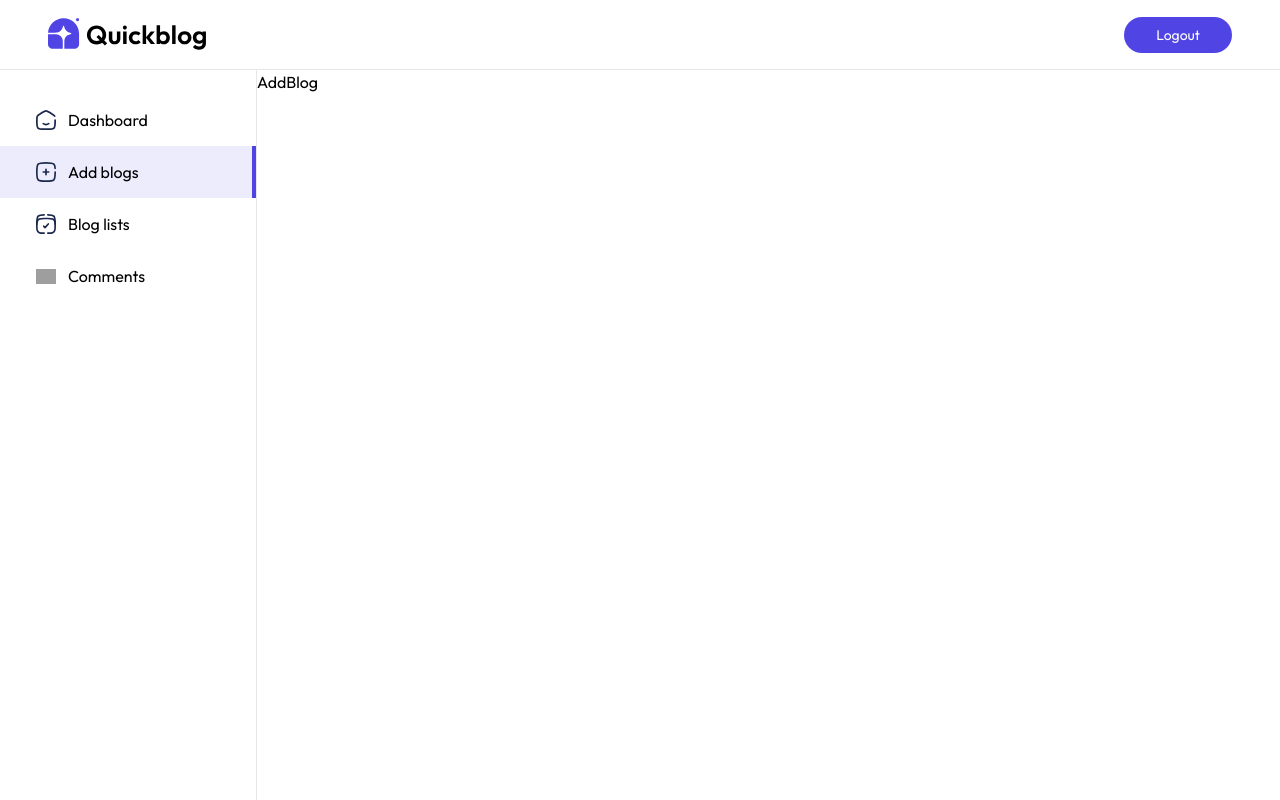
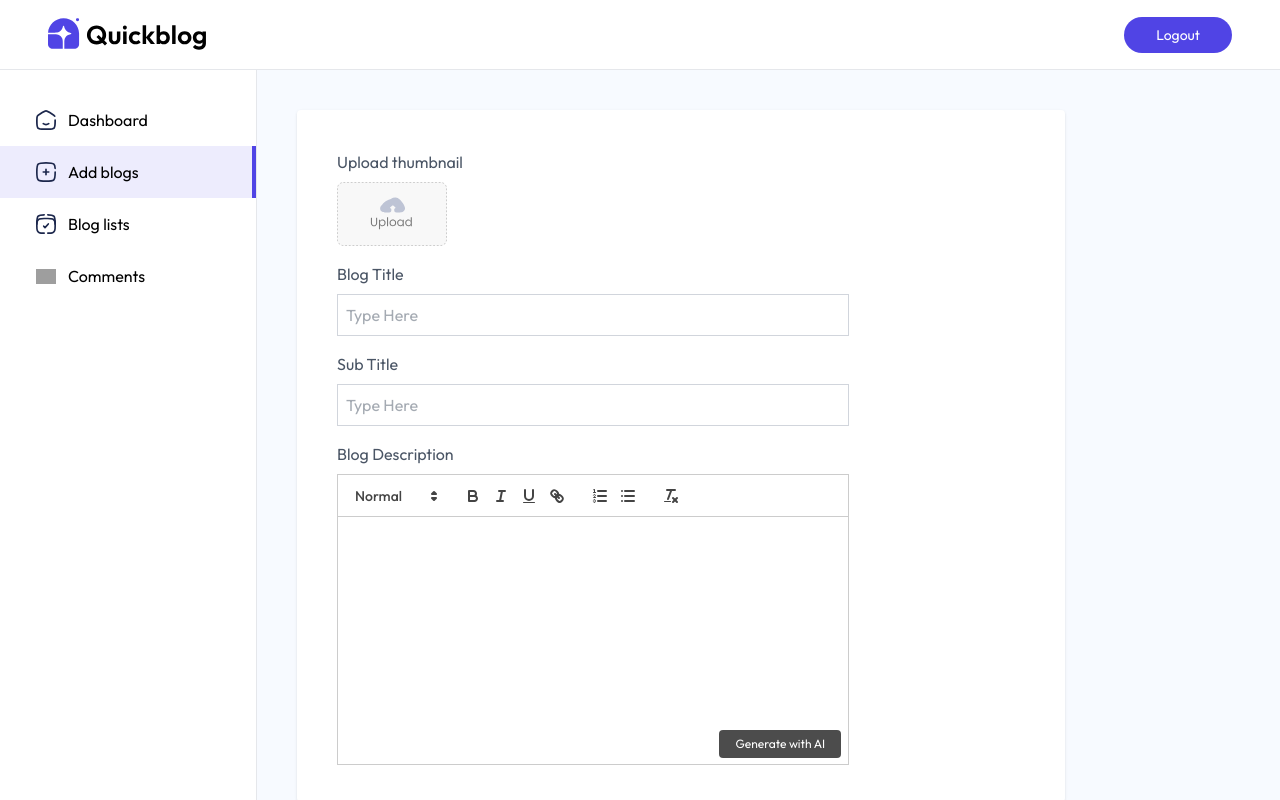
Before and after one commit to MenukaSankalpa/Project-52, a React (Vite) app in the folder QuickBlog/client/: page /admin/addBlog in a window 1280 px wide. Built offline with nearby package versions, Linux system fonts and the light colour scheme; grey boxes are pictures that could not be loaded.

Commit message:
AddBlog  added to rich text input

```diff
--- a/QuickBlog/client/src/pages/admin/AddBlog.jsx
+++ b/QuickBlog/client/src/pages/admin/AddBlog.jsx
@@ -1,8 +1,66 @@
-import React from 'react'
+import React, { useEffect, useRef, useState } from 'react'
+import { assets } from '../../assets/assets'
+import Quill from 'quill';
 
 const AddBlog = () => {
+
+  const editorRef = useRef(null)
+  const quillRef = useRef(null)
+
+  const [image, setImage] = useState(false);
+  const [title, setTitle] = useState('');
+  const [SubTitle, setSubTitle,] = useState('');
+  const [category, setCategory] = useState('Startup');
+  const [isPublished, setIsPublished] = useState(false);
+
+  const generateContent = async ()=> {
+
+  }
+
+  const onSubmitHandler = async (e) => {
+    e.preventDefault();
+  }
+
+  useEffect(()=>{
+    // Initial quill only once
+    if (!quillRef.current && editorRef.current) {
+      quillRef.current = new Quill(editorRef.current, {theme: 'snow'})
+
+    }
+  },[])
+
   return (
-    <div>AddBlog</div>
+    <form onSubmit={onSubmitHandler} className='flex-1 bg-blue-50/50 text-gray-600 h-full overflow-scroll'>
+      <div className='bg-white w-full max-w-3xl p-4 md:p-10 sm:m-10 shadow rounded'>
+
+        <p>Upload thumbnail</p>
+        <label htmlFor="image">
+          <img src={!image ? assets.upload_area : URL.createObjectURL(image)} alt="" className='mt-2 h-16 rounded cursor-pointer' />
+          <input onChange={(e)=> setImage(e.target.files[0])} type="file" id='image' hidden required />
+        </label>
+
+        <p className='mt-4'>Blog Title</p>
+        <input type="text" placeholder='Type Here'
+        className='w-full max-w-lg mt-2 p-2 border border-gray-300 outline-none'
+        onChange={e=> setTitle(e.target.value)} value={title} required />
+
+        <p className='mt-4'>Sub Title</p>
+        <input type="text" placeholder='Type Here'
+        className='w-full max-w-lg mt-2 p-2 border border-gray-300 outline-none'
+        onChange={e=> setSubTitle(e.target.value)} value={SubTitle} required />
+
+        <p className='mt-4'>Blog Description</p>
+        <div className='max-w-lg h-74 pb-16 sm:pb-10 pt-2 relative'>
+          <div ref={editorRef}></div>
+          <button type='button' onClick={generateContent}
+          className='absolute bottom-1 right-2 ml-2 text-xs text-white bg-black/70 px-4 py-1.5 rounded hover:underline cursor-pointer'
+          >Generate with AI</button>
+        </div>
+
+
+
+      </div>
+    </form>
   )
 }
 
```
